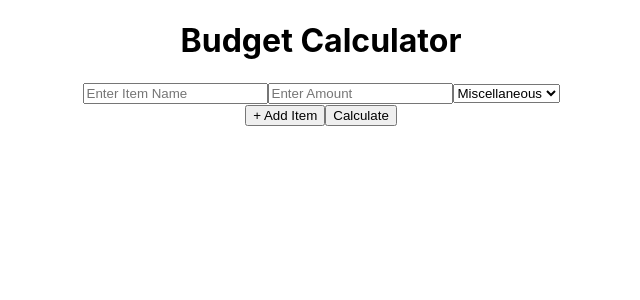
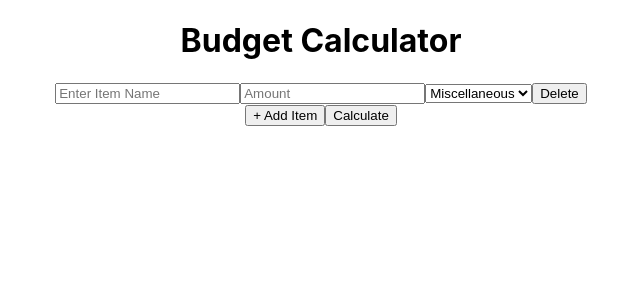
Before and after one commit to dumbresi/BudgetCalculator, a React (Create React App) app in the folder budget_calculator/: page / in a window 1280 px wide. Shown: the top 300 px of the page, without its empty margins (319-959 px from the left). Built offline with nearby package versions, Linux system fonts and the light colour scheme.

Commit message:
Delete button and number check for amount

```diff
--- a/budget_calculator/src/components/FormItem.jsx
+++ b/budget_calculator/src/components/FormItem.jsx
@@ -2,37 +2,33 @@ import React ,{ useState } from "react";
 import Categories from "../enum/categories";
 
 
-const FormItem =({ item, index, handleItemChange })=>{
+const FormItem =({ item, index, handleItemChange,deleteItem })=>{
     const [itemName, setItemName]=useState('');
     const [amount, setAmount] = useState('');
     const [category, setCategory] = useState(Categories.MISCELLANEOUS);
 
-    const handleSubmit = (e) => {
-        e.preventDefault();
-        addItem({ itemName, amount: parseFloat(amount), category });
-        setItemName('');
-        setAmount('');
-        setCategory(Categories.RENT);
-      };
-
-      const addItem = (item) => {
-        // setExpenditures(prevExpenditures => ({
-        //   ...prevExpenditures,
-        //   [item.category]: [...prevExpenditures[item.category], item]
-        // }));
-      };
-
     return(
-    <div className="flex space-x-4 mb-4">
-        <input type="text" value={itemName} onChange={(e)=> setItemName(e.target.value)} placeholder="Enter Item Name" required />
-        <input type="text" value={amount} onChange={(e)=> setAmount(e.target.value)} placeholder="Enter Amount" required/>
-        <select value={category} onChange={(e) => setCategory(e.target.value)}>
+    <div className="flex justify-between space-x-4 mb-4">
+        <input type="text" value={itemName} onChange={(e)=> setItemName(e.target.value)} placeholder="Enter Item Name" required className="border border-gray-300 p-2 flex-1 rounded"/>
+        <input type="text" value={amount} onChange={(e)=> setAmount(e.target.value)} placeholder="Amount" required className="border border-gray-300 p-2 w-24 rounded"
+        onKeyPress={(event) => {
+          if (!/[0-9]/.test(event.key)) {
+            event.preventDefault();
+          }
+        }}/>
+        <select value={category} onChange={(e) => setCategory(e.target.value)} className="border border-gray-300 p-2 rounded">
         {Object.values(Categories).map((category) => (
           <option key={category} value={category}>
             {category}
           </option>
         ))}
         </select>
+        <button
+        className="bg-red-500 hover:bg-red-700 text-white font-bold py-2 px-4 rounded"
+        onClick={() => deleteItem(index)}
+      >
+        Delete
+      </button>
     </div>
     );
 }
```
